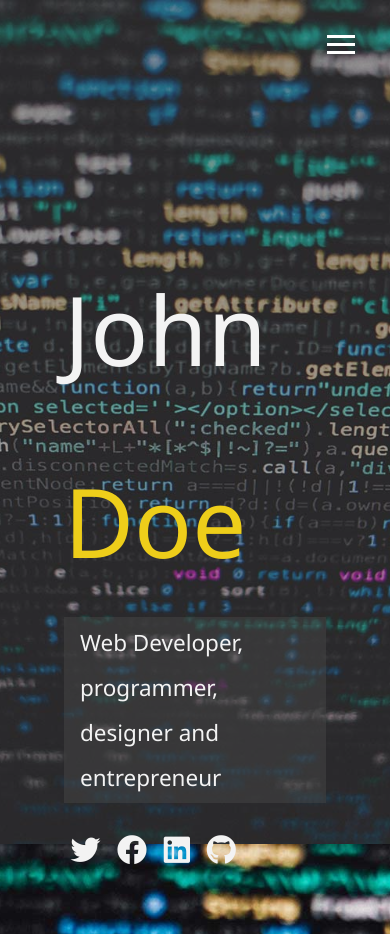
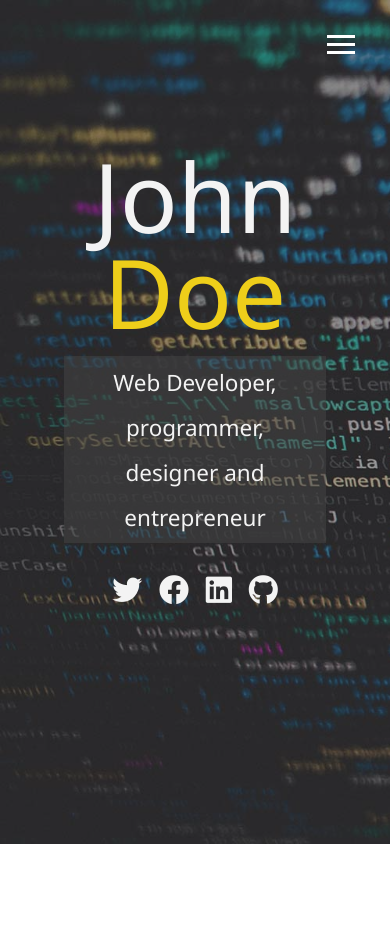
Before and after one commit to pedrofrohmut/personal-portifolio, a plain HTML site: page dist/index.html in a window 390 px wide. After the commit the page ends 844 px from the top, so only its background shows below. Drawn offline with Linux system fonts and the light colour scheme.

Commit message:
Added Media Queries and made menu responsive

```diff
--- a/scss/_config.scss
+++ b/scss/_config.scss
@@ -29,3 +29,28 @@ $backgroundOpacity: 0.5;
     }
   }
 }
+
+// Media Query Mixins
+@mixin mediaSm {
+  @media screen and (max-width: 500px) {
+    @content;
+  }
+}
+
+@mixin mediaMd {
+  @media screen and (max-width: 768px) {
+    @content;
+  }
+}
+
+@mixin mediaLg {
+  @media screen and (max-width: 1170px) {
+    @content;
+  }
+}
+
+@mixin mediaXl {
+  @media screen and (min-width: 1171px) {
+    @content;
+  }
+}
--- /dev/null
+++ b/scss/_mobile.scss
@@ -0,0 +1,57 @@
+// Widescreens
+@include mediaXl {
+
+}
+
+// Desktops
+@include mediaLg {
+
+}
+
+//Tablets
+@include mediaMd {
+  .lg-heading {
+    line-height: 1;
+    margin-bottom: 1rem;
+  }
+
+  main {
+    align-items: center;
+    text-align: center;
+  }
+
+  ul.menu-nav,
+  div.menu-branding {
+    float: none;
+    width: 100%;
+    min-height: 0;
+
+    &.show {
+      transform: translate(0, 0);
+    }
+  }
+
+  .menu-branding {
+    height: 25vh;
+    transform: translate(100%, 0);
+
+    .portrait {
+      background: url("../img/portrait_small.jpg");
+      width: 150px;
+      height: 150px;
+    }
+  }
+
+  .menu-nav {
+    height: 75vh;
+    transform: translate(-100%, 0);
+    font-size: 24px;
+  }
+}
+
+// Smart Phones
+@include mediaSm {
+  main#home h1 {
+    margin-top: 10vh;
+  }
+}
--- a/scss/main.scss
+++ b/scss/main.scss
@@ -83,3 +83,5 @@ main {
     }
   }
 }
+
+@import "mobile";
```
Also changed, not shown: dist/css/main.css, scss/_menu.scss (line endings or trailing spaces), 1 other file.
